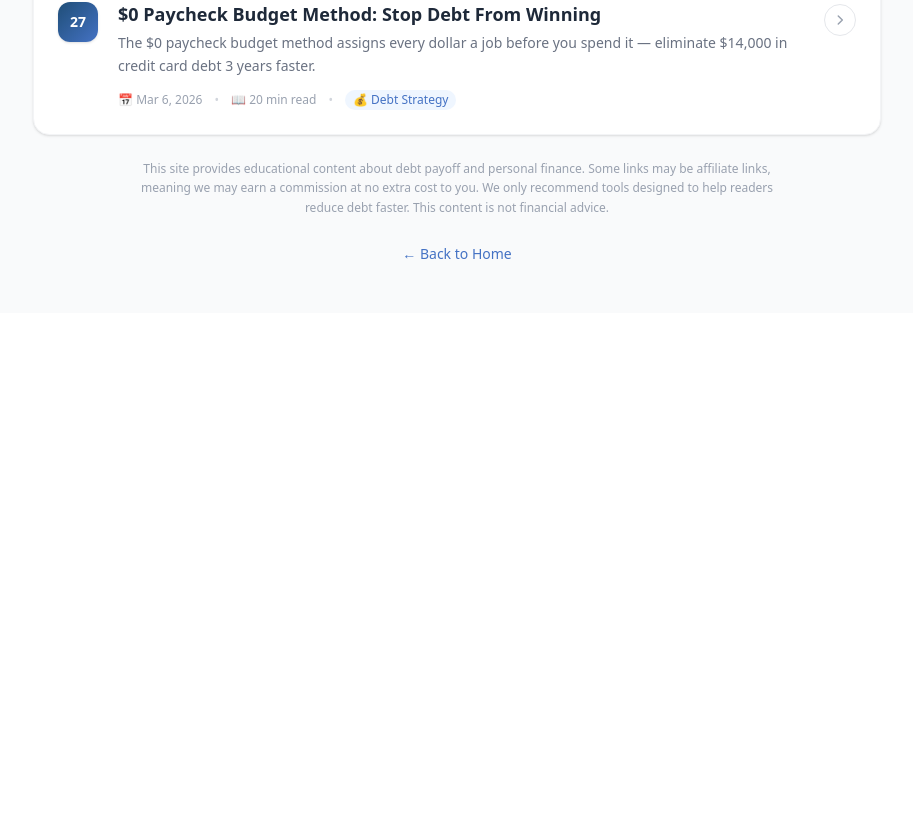
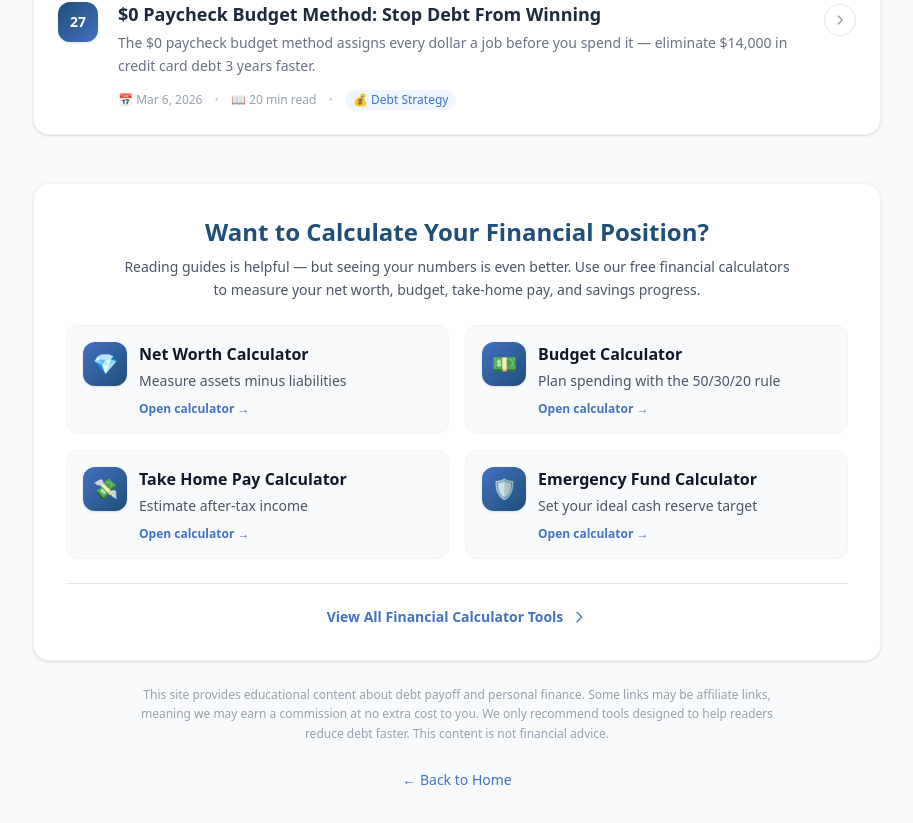
Before and after one commit to LinkLegendary/zerotowealthpro, a Next.js app: page /blog in a window 1280 px wide. Shown: the part 5325-6148 px from the top of the page, without its empty margins (183-1096 px from the left). Before the commit the page ends 5638 px from the top, so only its background shows below. Built offline with nearby package versions, Linux system fonts and the light colour scheme.

Commit message:
add tools

```diff
--- a/app/blog/BlogPageClient.tsx
+++ b/app/blog/BlogPageClient.tsx
@@ -5,17 +5,33 @@ import { useState, useMemo } from 'react';
 
 import type { Post } from '@/lib/blog';
 
+const FINANCIAL_TOOLS = [
+  {
+    title: 'Net Worth Calculator',
+    description: 'Measure assets minus liabilities',
+    href: '/financial-utilities/net-worth-calculator',
+    icon: '💎',
+  },
+  {
+    title: 'Budget Calculator',
+    description: 'Plan spending with the 50/30/20 rule',
+    href: '/financial-utilities/budget-calculator',
+    icon: '💵',
+  },
+  {
+    title: 'Take Home Pay Calculator',
+    description: 'Estimate after-tax income',
+    href: '/financial-utilities/take-home-pay-calculator',
+    icon: '💸',
+  },
+  {
+    title: 'Emergency Fund Calculator',
+    description: 'Set your ideal cash reserve target',
+    href: '/financial-utilities/emergency-fund-calculator',
+    icon: '🛡️',
+  },
+];
 
-// Since this is now a client component, we pass posts as props
-// Update your page to use a wrapper — see instructions below
-
-// interface Post {
-//   slug: string;
-//   title: string;
-//   description: string;
-//   date: string;
-//   readingTime: number; // add this
-// }
 
 export default function BlogPageClient({ posts }: { posts: Post[] }) {
   const [query, setQuery] = useState('');
@@ -301,6 +317,74 @@ export default function BlogPageClient({ posts }: { posts: Post[] }) {
 
         {/* Bottom CTA — inline email opt-in */}
 
+         {/* Financial Tools CTA */}
+<div className="mt-12 bg-white rounded-2xl border border-gray-100 shadow-sm p-6 sm:p-8">
+  <div className="text-center mb-6">
+    <h3 className="text-2xl font-bold text-[#1F4E78] mb-2">
+      Want to Calculate Your Financial Position?
+    </h3>
+    <p className="text-sm text-gray-600 max-w-2xl mx-auto leading-relaxed">
+      Reading guides is helpful — but seeing your numbers is even better. Use our free financial calculators
+      to measure your net worth, budget, take-home pay, and savings progress.
+    </p>
+  </div>
+
+  <div className="grid sm:grid-cols-2 gap-4">
+    {FINANCIAL_TOOLS.map((tool) => (
+      <Link
+        key={tool.href}
+        href={tool.href}
+        className="group rounded-xl border border-gray-100 bg-gray-50 hover:bg-white hover:shadow-md hover:border-[#4472C4]/30 transition-all p-4 text-left"
+      >
+        <div className="flex items-start gap-3">
+          <div className="w-11 h-11 rounded-xl bg-gradient-to-br from-[#4472C4] to-[#1F4E78] text-white flex items-center justify-center text-xl shadow-sm flex-shrink-0">
+            {tool.icon}
+          </div>
+
+          <div className="min-w-0">
+            <h4 className="font-bold text-gray-900 group-hover:text-[#4472C4] transition-colors text-sm sm:text-base">
+              {tool.title}
+            </h4>
+            <p className="text-xs sm:text-sm text-gray-600 mt-1 leading-relaxed">
+              {tool.description}
+            </p>
+            <div className="mt-2 text-xs font-semibold text-[#4472C4]">
+              Open calculator →
+            </div>
+          </div>
+        </div>
+      </Link>
+    ))}
+  </div>
+
+  <div className="mt-6 text-center pt-5 border-t border-gray-200">
+    <Link
+      href="/financial-utilities"
+      className="inline-flex items-center gap-2 text-[#4472C4] font-bold hover:underline text-sm"
+    >
+      View All Financial Calculator Tools
+      <svg
+        className="w-4 h-4"
+        fill="none"
+        stroke="currentColor"
+        viewBox="0 0 24 24"
+      >
+        <path
+          strokeLinecap="round"
+          strokeLinejoin="round"
+          strokeWidth={2}
+          d="M9 5l7 7-7 7"
+        />
+      </svg>
+    </Link>
+  </div>
+</div>
+
+
+
+
+
+
 
         {/* ADD DISCLAIMER HERE */}
         <div className="mt-6 text-center max-w-2xl mx-auto">
--- a/app/blog/[slug]/page.tsx
+++ b/app/blog/[slug]/page.tsx
@@ -12,6 +12,38 @@ import ResourceLinks from '@/components/ResourceLinks';
 import { ArrowToHome } from '@/components/ArrowToHome';
 import Link from 'next/link';
 import EmailCapture from './EmailCapture'; // add this import
+
+const FINANCIAL_TOOLS = [
+  {
+    title: 'Net Worth Calculator',
+    description: 'Measure assets minus liabilities',
+    href: '/financial-utilities/net-worth-calculator',
+    icon: '💎',
+  },
+  {
+    title: 'Budget Calculator',
+    description: 'Plan spending with the 50/30/20 rule',
+    href: '/financial-utilities/budget-calculator',
+    icon: '💵',
+  },
+  {
+    title: 'Take Home Pay Calculator',
+    description: 'Estimate after-tax income',
+    href: '/financial-utilities/take-home-pay-calculator',
+    icon: '💸',
+  },
+  {
+    title: 'Emergency Fund Calculator',
+    description: 'Set your ideal cash reserve target',
+    href: '/financial-utilities/emergency-fund-calculator',
+    icon: '🛡️',
+  },
+];
+
+
+
+
+
 
 interface BlogPostProps {
   params: Promise<{ slug: string }>;
@@ -172,6 +204,74 @@ export default async function BlogPost({ params }: BlogPostProps) {
           </Link>
         </section>
 
+         {/* Financial Tools CTA */}
+<div className="mt-12 bg-white rounded-2xl border border-gray-100 shadow-sm p-6 sm:p-8">
+  <div className="text-center mb-6">
+    <h3 className="text-2xl font-bold text-[#1F4E78] mb-2">
+      Want to Calculate Your Financial Position?
+    </h3>
+    <p className="text-sm text-gray-600 max-w-2xl mx-auto leading-relaxed">
+      Reading guides is helpful — but seeing your numbers is even better. Use our free financial calculators
+      to measure your net worth, budget, take-home pay, and savings progress.
+    </p>
+  </div>
+
+  <div className="grid sm:grid-cols-2 gap-4">
+    {FINANCIAL_TOOLS.map((tool) => (
+      <Link
+        key={tool.href}
+        href={tool.href}
+        className="group rounded-xl border border-gray-100 bg-gray-50 hover:bg-white hover:shadow-md hover:border-[#4472C4]/30 transition-all p-4 text-left"
+      >
+        <div className="flex items-start gap-3">
+          <div className="w-11 h-11 rounded-xl bg-gradient-to-br from-[#4472C4] to-[#1F4E78] text-white flex items-center justify-center text-xl shadow-sm flex-shrink-0">
+            {tool.icon}
+          </div>
+
+          <div className="min-w-0">
+            <h4 className="font-bold text-gray-900 group-hover:text-[#4472C4] transition-colors text-sm sm:text-base">
+              {tool.title}
+            </h4>
+            <p className="text-xs sm:text-sm text-gray-600 mt-1 leading-relaxed">
+              {tool.description}
+            </p>
+            <div className="mt-2 text-xs font-semibold text-[#4472C4]">
+              Open calculator →
+            </div>
+          </div>
+        </div>
+      </Link>
+    ))}
+  </div>
+
+  <div className="mt-6 text-center pt-5 border-t border-gray-200">
+    <Link
+      href="/financial-utilities"
+      className="inline-flex items-center gap-2 text-[#4472C4] font-bold hover:underline text-sm"
+    >
+      View All Financial Calculator Tools
+      <svg
+        className="w-4 h-4"
+        fill="none"
+        stroke="currentColor"
+        viewBox="0 0 24 24"
+      >
+        <path
+          strokeLinecap="round"
+          strokeLinejoin="round"
+          strokeWidth={2}
+          d="M9 5l7 7-7 7"
+        />
+      </svg>
+    </Link>
+  </div>
+</div>
+
+
+
+
+
+
         {/* Email capture */}
         <EmailCapture />
 
```
